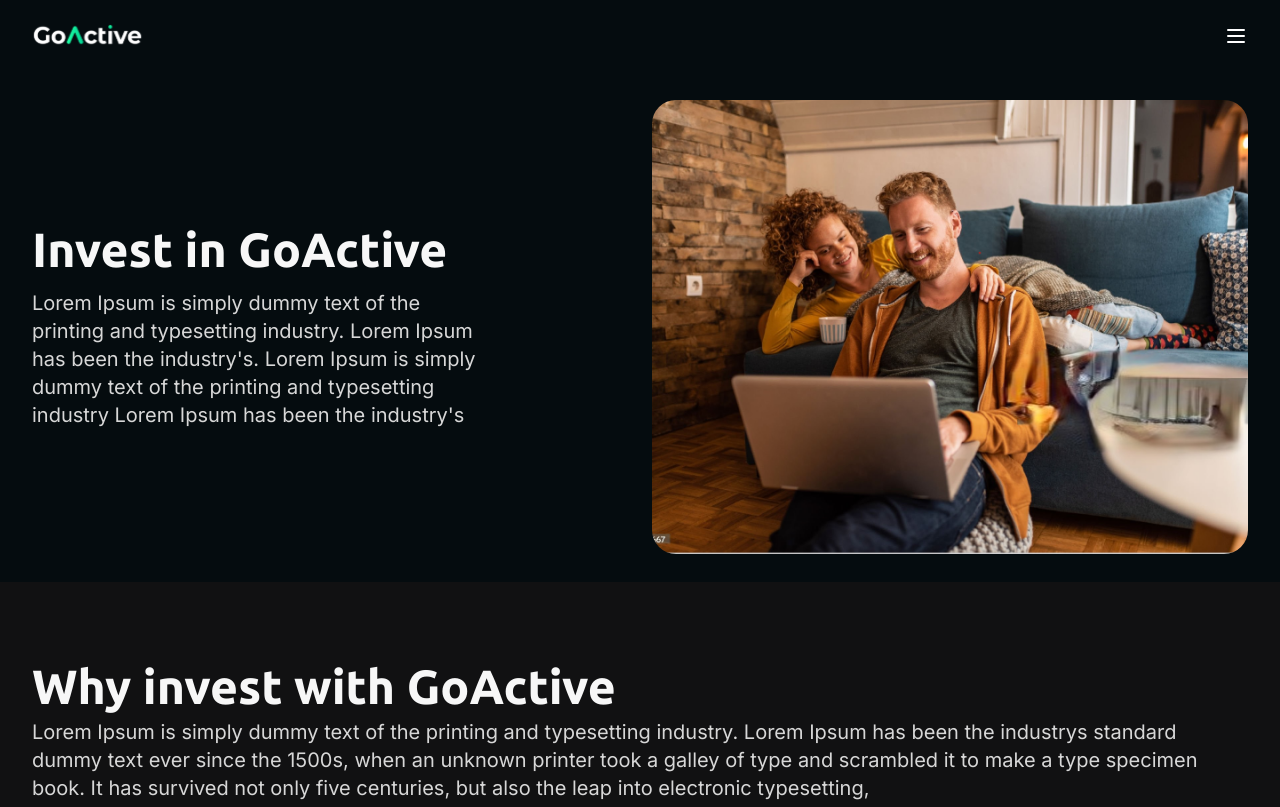
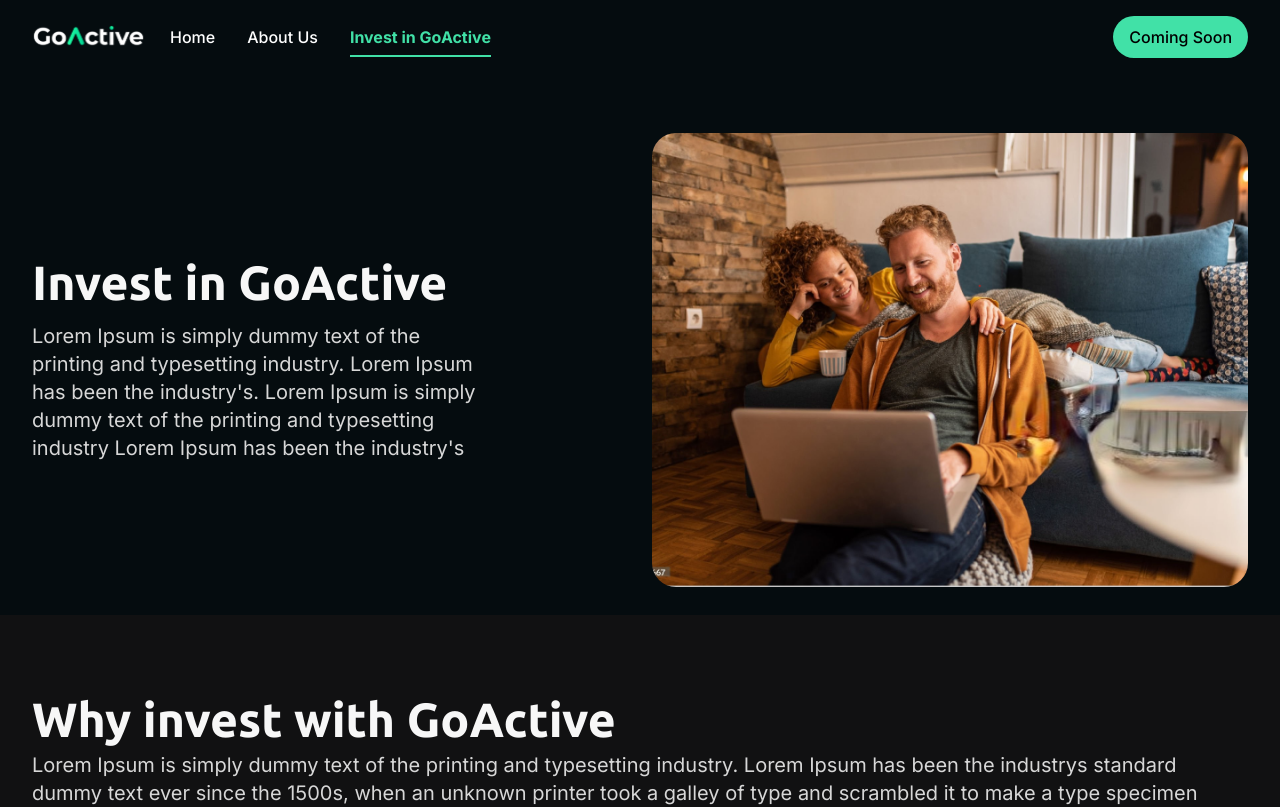
Before and after one commit to tarifalhasan/GoActive, a Next.js app: page /invest in a window 1280 px wide. Shown: the top 807 px of the page. Built offline with nearby package versions, Linux system fonts and the light colour scheme.

Commit message:
readponsive header

```diff
--- a/app/about-us/page.tsx
+++ b/app/about-us/page.tsx
@@ -2,7 +2,6 @@ import AboutGoactive from "@/components/about-us/AboutGoactive";
 import CoreValues from "@/components/about-us/CoreValues";
 import OurFounders from "@/components/about-us/OurFounders";
 import OurMission from "@/components/about-us/OurMission";
-import Header from "@/components/header";
 import TheUltimateHub from "@/components/home/TheUltimateHub";
 import { IFounder } from "@/types";
 
@@ -30,7 +29,6 @@ const AboutUs = async () => {
 
   return (
     <>
-      <Header />
       <OurMission />
       <OurFounders data={founderDummyData} />
       <CoreValues />
--- a/app/invest/page.tsx
+++ b/app/invest/page.tsx
@@ -1,4 +1,3 @@
-import Header from "@/components/header";
 import TheUltimateHub from "@/components/home/TheUltimateHub";
 import InvertHero from "@/components/invest/InvertHero";
 import WhyInvest from "@/components/invest/WhyInvest";
@@ -7,7 +6,6 @@ import Contact from "@/components/shared/Contact";
 const Invest = () => {
   return (
     <>
-      <Header />
       <InvertHero />
       <WhyInvest />
       <TheUltimateHub />
--- a/app/layout.tsx
+++ b/app/layout.tsx
@@ -1,5 +1,6 @@
 import "@/styles/globals.css";
 
+import Header from "@/components/header";
 import Footer from "@/components/shared/Footer";
 import { ThemeProvider } from "@/components/theme-provider";
 import { cn } from "@/lib/utils";
@@ -23,7 +24,8 @@ export default function RootLayout({ children }: { children: ReactNode }) {
           enableSystem
           disableTransitionOnChange
         >
-          <main> {children}</main>
+          <Header />
+          <main className=" pt-[85px] lg:pt-[105px]"> {children}</main>
           <Footer />
         </ThemeProvider>
       </body>
--- a/app/page.tsx
+++ b/app/page.tsx
@@ -1,4 +1,3 @@
-import Header from "@/components/header";
 import ActiveUsers from "@/components/home/ActiveUsers";
 import Features from "@/components/home/Features";
 import Hero from "@/components/home/Hero";
@@ -15,7 +14,6 @@ export const metadata: Metadata = {
 export default function Home() {
   return (
     <>
-      <Header />
       <Hero />
       <ActiveUsers />
       <Features />
--- a/components/header/index.tsx
+++ b/components/header/index.tsx
@@ -1,21 +1,132 @@
+"use client";
+import { cn } from "@/lib/utils";
 import Image from "next/image";
+import { IoClose } from "react-icons/io5";
+
 import Link from "next/link";
+import { usePathname } from "next/navigation";
+import { useEffect, useState } from "react";
 import { HiOutlineMenu } from "react-icons/hi";
+import { useMediaQuery } from "react-responsive";
+import { Button } from "../ui/button";
+const Header = () => {
+  const pathName = usePathname();
+  const [header, setHeader] = useState(false);
+  const [nav, setNav] = useState(false);
+  const desktopMode = useMediaQuery({
+    query: "(min-width: 1240px)",
+  });
 
-const Header = () => {
+  const Links = [
+    {
+      label: "Home",
+      href: "/",
+    },
+    {
+      label: "About Us ",
+      href: "/about-us",
+    },
+    {
+      label: "Invest in GoActive",
+      href: "/invest",
+    },
+  ];
+
+  useEffect(() => {
+    const handleScroll = () => {
+      if (window.scrollY > 40) {
+        setHeader(true);
+      } else {
+        setHeader(false);
+      }
+    };
+
+    window.addEventListener("scroll", handleScroll);
+
+    return () => {
+      window.removeEventListener("scroll", handleScroll);
+    };
+  });
+
+  console.log(header);
   return (
-    <header className="container  py-5 xl:py-6 flex items-center justify-between">
+    <header
+      className={cn(
+        header
+          ? "bg-background   py-4 shadow-md"
+          : "bg-transparent shadow-none py-4",
+        "fixed w-full  border-b xl:border-b-0 border-secondary  mx-auto z-[999] transition-all duration-300"
+      )}
+    >
+      <div className=" px-4 xl:container mx-auto flex flex-col xl:flex-row xl:items-center xl:justify-between">
+        <div className="flex gap-x-6 items-center justify-between">
           <Link href={"/"}>
             <Image
               src={"/images/Logo.svg"}
               alt="go-active"
-          width={112}
-          height={24}
+              width={114}
+              height={25}
             />
           </Link>
-      <button aria-label="nav-menu">
+          <ul
+            className={cn(
+              nav
+                ? " py-8 xl:py-0  xl:px-0"
+                : "max-h-0 xl:max-h-max w-full bg-background",
+              "  hidden xl:flex flex-col items-center w-full bg-background  xl:flex-row xl:w-max xl:gap-x-8 gap-y-5"
+            )}
+          >
+            {Links.map((link, index) => (
+              <li
+                className={cn(
+                  "relative text-base ",
+                  pathName === link.href
+                    ? " text-secondary font-bold after:left-0 after:-bottom-[8px] after:absolute after:w-full after:h-[2px] after:bg-secondary"
+                    : " text-white font-medium"
+                )}
+                key={index}
+              >
+                <Link href={link.href}>{link.label}</Link>
+              </li>
+            ))}
+          </ul>
+          <div
+            className=" xl:cursor-pointer xl:hidden"
+            onClick={() => setNav((prev) => !prev)}
+          >
+            {nav ? (
+              <IoClose className=" w-6 h-6 text-white" />
+            ) : (
               <HiOutlineMenu className=" w-6 h-6 text-white" />
-      </button>
+            )}
+          </div>
+        </div>
+        <ul
+          className={cn(
+            nav
+              ? " py-8 xl:py-0  xl:px-0"
+              : "max-h-0 xl:max-h-max w-full bg-background",
+            " flex  flex-col items-center w-full bg-background  xl:flex-row xl:w-max xl:gap-x-8 gap-y-5"
+          )}
+        >
+          {Links.map((link, index) => (
+            <li
+              className={cn(
+                "relative xl:hidden  text-base ",
+                pathName === link.href
+                  ? " text-secondary font-bold after:left-0 after:-bottom-[8px] after:absolute after:w-full after:h-[2px] after:bg-secondary"
+                  : " text-white font-medium"
+              )}
+              key={index}
+            >
+              <Link href={link.href}>{link.label}</Link>
+            </li>
+          ))}
+          <li>
+            <Button variant={"secondary"}>Coming Soon</Button>
+          </li>
+        </ul>
+      </div>
     </header>
   );
 };
--- a/package.json
+++ b/package.json
@@ -24,6 +24,7 @@
     "react-dom": "^18",
     "react-hook-form": "^7.49.2",
     "react-icons": "^4.12.0",
+    "react-responsive": "^9.0.2",
     "tailwind-merge": "^2.2.0",
     "tailwindcss-animate": "^1.0.7",
     "zod": "^3.22.4"
--- a/styles/globals.css
+++ b/styles/globals.css
@@ -89,6 +89,9 @@
   button {
     @apply font-inter;
   }
+  .container {
+    @apply px-4 sm:px-8;
+  }
   p {
     @apply text-[#D7D7D7] font-normal text-[0.8125rem] sm:text-[1.25rem] leading-[185%] sm:leading-[160%];
   }
--- a/tailwind.config.ts
+++ b/tailwind.config.ts
@@ -14,7 +14,7 @@ const config: Config = {
   theme: {
     container: {
       center: true,
-      padding: "2rem",
+
       screens: {
         "2xl": "1400px",
       },
```
Also changed, not shown: 1 other file (tests, documents, lock files or other folders). Lines whose indentation alone changed are shown as unchanged.
